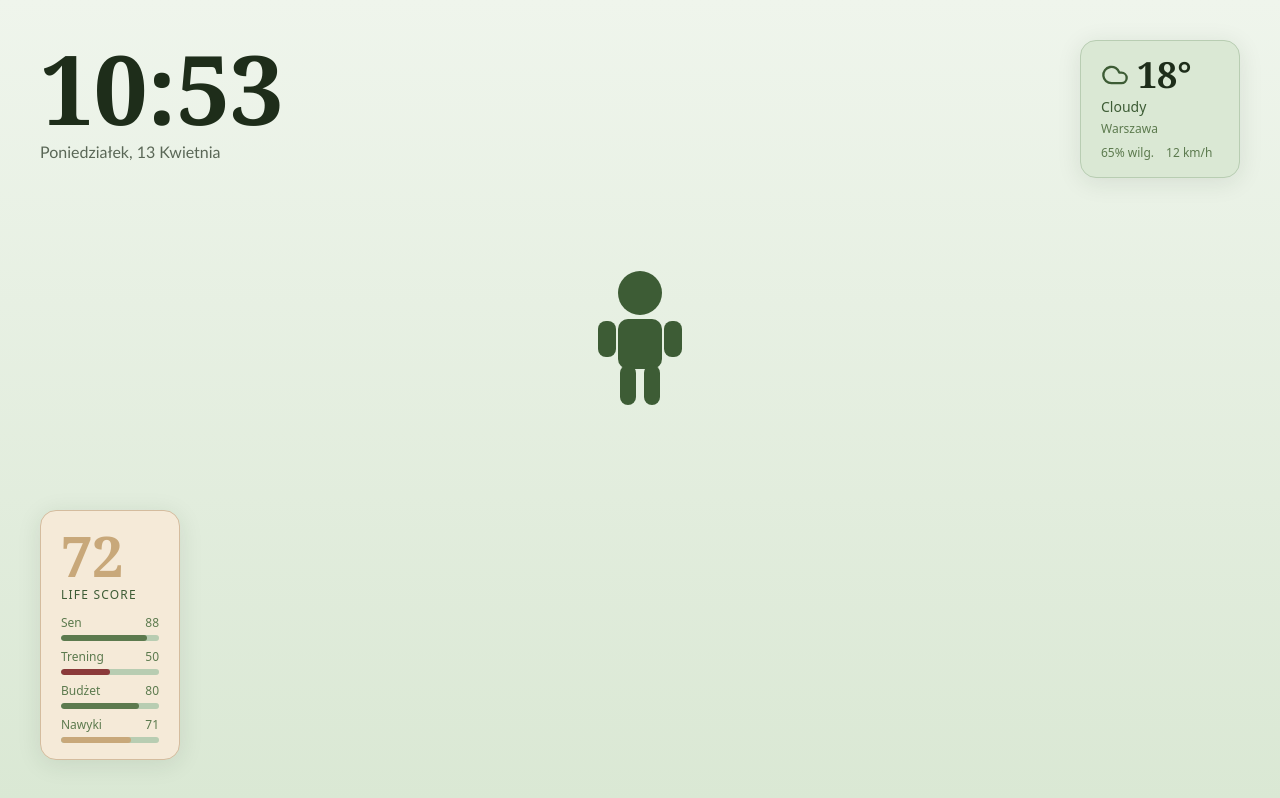
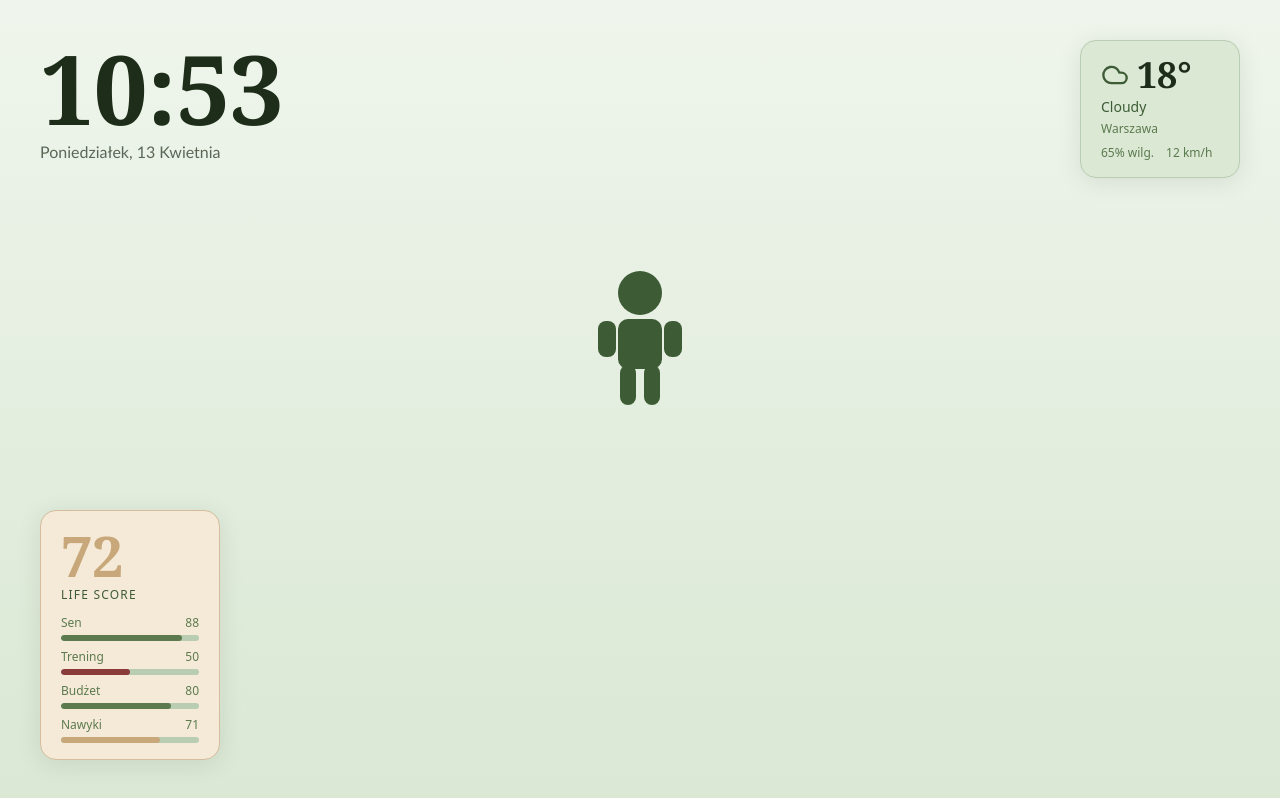
Before and after one commit to bartohehe/LifeOS, a Next.js app in the folder dashboard/: page / in a window 1280 px wide. Built offline with nearby package versions, Linux system fonts and the light colour scheme.

Commit message:
fix: conditional min-w for LifeScoreWidget size variants, remove stale comment

```diff
--- a/dashboard/components/widgets/LifeScoreWidget.tsx
+++ b/dashboard/components/widgets/LifeScoreWidget.tsx
@@ -1,4 +1,3 @@
-// components/widgets/LifeScoreWidget.tsx
 'use client'
 import useLifeScore from '@/hooks/useLifeScore'
 import ProgressBar from '@/components/ui/ProgressBar'
@@ -23,7 +22,7 @@ export default function LifeScoreWidget({ size = 'full' }: LifeScoreWidgetProps)
   const color = scoreColor(data.score)
 
   return (
-    <div className="card-beige px-5 py-4 flex flex-col gap-3 min-w-[140px]">
+    <div className={`card-beige px-5 py-4 flex flex-col gap-3 ${size === 'small' ? 'min-w-[140px]' : 'min-w-[180px]'}`}>
       <div>
         <span style={{ fontFamily: 'Georgia, serif', fontSize: size === 'small' ? 48 : 56, fontWeight: 700, color, lineHeight: 1 }}>
           {data.score}
```
